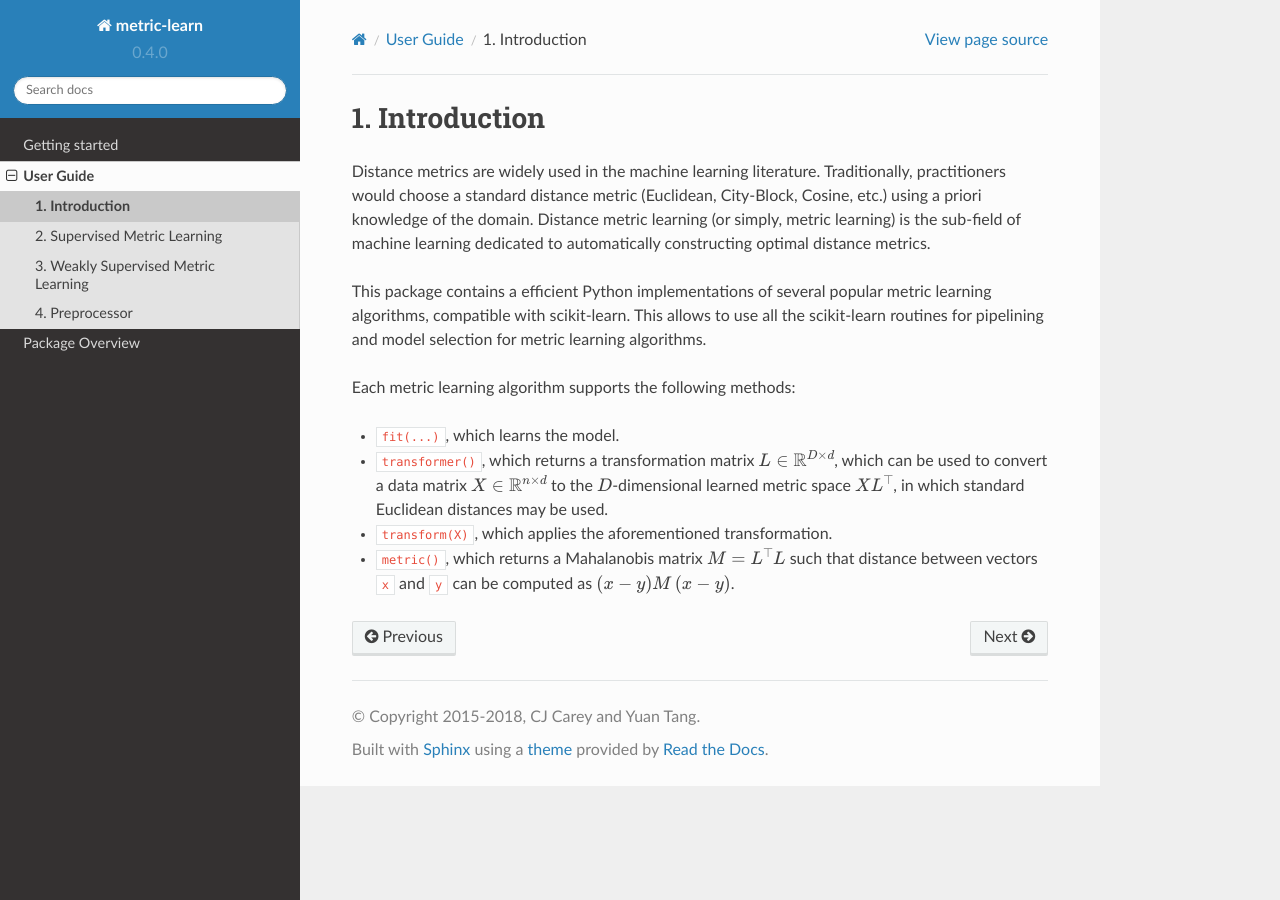
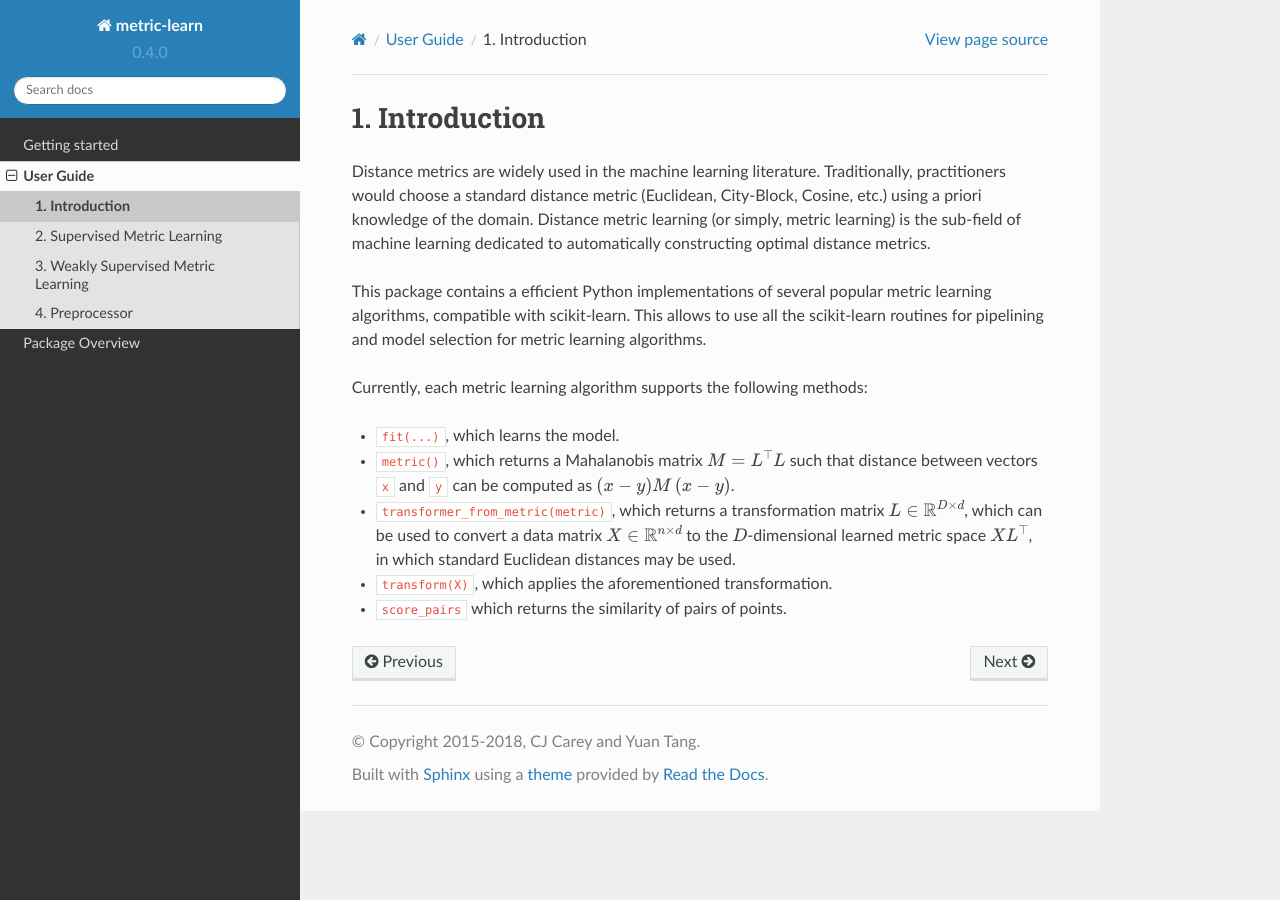
Before and after one commit to scikit-learn-contrib/metric-learn, a Sphinx documentation site: the page built from doc/introduction.rst, in a window 1280 px wide. Built offline with Sphinx 7.4.7 and the Read the Docs theme 2.0.0, drawn with Linux system fonts in a browser that asks for light colours; pages that are not in the unit, such as notebooks, are missing from menus.

Commit message:
Update introduction with new methods

```diff
--- a/doc/introduction.rst
+++ b/doc/introduction.rst
@@ -16,15 +16,16 @@ all the scikit-learn routines for pipelining and model selection for
 metric learning algorithms.
 
 
-Each metric learning algorithm supports the following methods:
+Currently, each metric learning algorithm supports the following methods:
 
 -  ``fit(...)``, which learns the model.
--  ``transformer()``, which returns a transformation matrix
+-  ``metric()``, which returns a Mahalanobis matrix
+   :math:`M = L^{\top}L` such that distance between vectors ``x`` and
+   ``y`` can be computed as :math:`\left(x-y\right)M\left(x-y\right)`.
+-  ``transformer_from_metric(metric)``, which returns a transformation matrix
    :math:`L \in \mathbb{R}^{D \times d}`, which can be used to convert a
    data matrix :math:`X \in \mathbb{R}^{n \times d}` to the
    :math:`D`-dimensional learned metric space :math:`X L^{\top}`,
    in which standard Euclidean distances may be used.
 -  ``transform(X)``, which applies the aforementioned transformation.
--  ``metric()``, which returns a Mahalanobis matrix
-   :math:`M = L^{\top}L` such that distance between vectors ``x`` and
-   ``y`` can be computed as :math:`\left(x-y\right)M\left(x-y\right)`.
+- ``score_pairs`` which returns the similarity of pairs of points.
```
